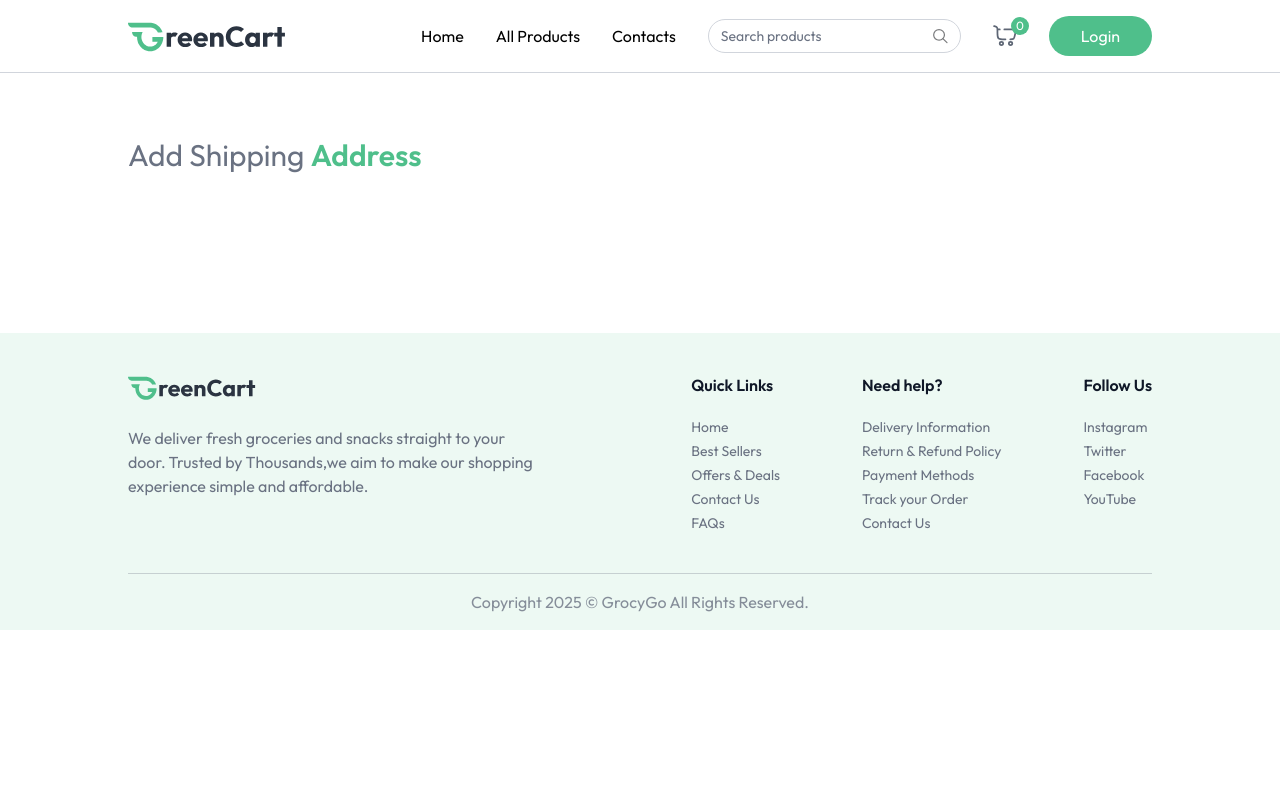
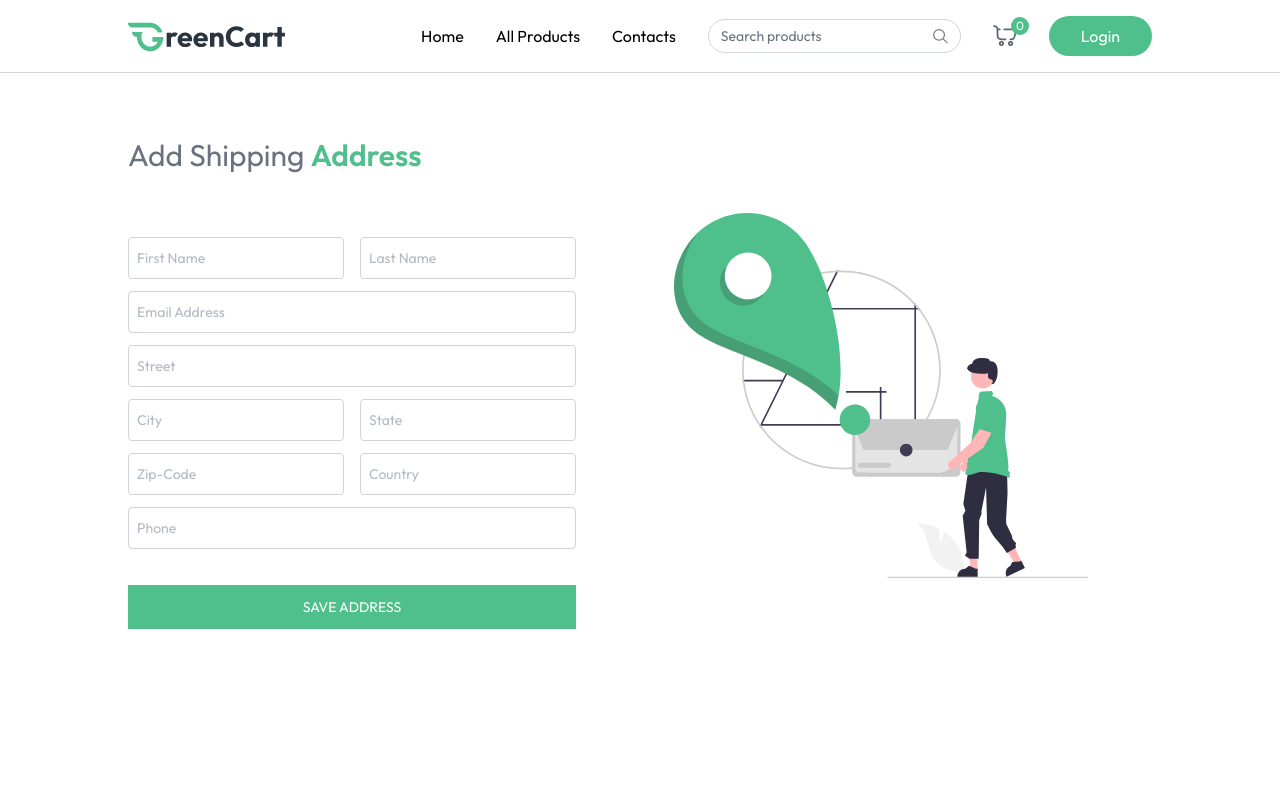
Before and after one commit to parastuteja/GrocyGo, a React (Vite) app in the folder Client/: page /add-address in a window 1280 px wide. Shown: the top 800 px of the page. Built offline with nearby package versions, Linux system fonts and the light colour scheme.

Commit message:
Update Form

```diff
--- a/Client/src/App.jsx
+++ b/Client/src/App.jsx
@@ -11,6 +11,9 @@
 import ProductDetails from './Pages/ProductDetails'
 import Cart from './Pages/Cart'
 import AddAddress from './Pages/AddAddress'
+import MyOrders from './Pages/MyOrders'
+
+
 
 
 function App() {
@@ -30,7 +33,10 @@
      <Route path='/products/:category' element={<ProductCategory/>}/>
      <Route path='/products/:category/:id' element={<ProductDetails/>}/>
      <Route path='/cart'element={<Cart/>}/>
-    <Route path='/add-address' element={<AddAddress/>}/>
+   <Route path='/add-address' element={<AddAddress/>}/>
+      <Route path='/my-orders' element={<MyOrders/>}/>
+
+
 
     </Routes>
  </div>
--- a/Client/src/Pages/AddAddress.jsx
+++ b/Client/src/Pages/AddAddress.jsx
@@ -1,10 +1,67 @@
-import React from 'react'
+import React, { useState } from 'react'
+import { assets } from '../assets/grocygoassets/assets'
 
+const InputField=({type,placeholder,name,handleChange,address})=>(
+  <input className='w-full px-2 py-2.5 border border-gray-500/30 rounded outline-none text-gray-500 focus:border-primary transition'
+  type={type}
+  placeholder={placeholder}
+  name={name}
+  onChange={handleChange}
+  value={address[name]}
+  required
+
+
+  />
+)
 function AddAddress() {
+  const [address,setAddress]=useState({
+    fistName:'',
+    lastName:'',
+    email:'',
+    street:'',
+    city:'',
+    state:'',
+    zipcode:'',
+    county:'',
+    phone:'',
+  })
+  const handleChange =(e)=>{
+const{name,value}=e.target;
+setAddress((prevAddress)=>({
+...prevAddress,
+[name]:value,
+}))
+  }
+  const onSubmitHandler=async(e)=>{
+e.preventDefault();
+  }
   return (
 
     <div className='mt-16 pb-16'>
         <p className='text-2xl md:text-3xl text-gray-500'>Add Shipping <span className='font-semibold text-primary'>Address</span></p>
+        <div className='flex flex-col-reverse md:flex-row justify-between mt-10'>
+<div className='flex-1 max-w-md'>
+<form onSubmit={onSubmitHandler} className='space-y-3 mt-6 text-sm'>
+<div className='grid grid-cols-2 gap-4'>
+<InputField handleChange={handleChange} address={address} name='firstName' type='text' placeholder='First Name'/>
+<InputField handleChange={handleChange} address={address} name='lastName' type='text' placeholder='Last Name'/>
+</div>
+<InputField handleChange={handleChange} address={address} name='email' type='email' placeholder='Email Address'/>
+<InputField handleChange={handleChange} address={address} name='street' type='text' placeholder='Street'/>
+<div className='grid grid-cols-2 gap-4'>
+  <InputField handleChange={handleChange} address={address} name='city' type='text' placeholder='City'/>
+  <InputField handleChange={handleChange} address={address} name='state' type='text' placeholder='State'/>
+</div>
+<div className='grid grid-cols-2 gap-4'>
+  <InputField handleChange={handleChange} address={address} name='zipcode' type='number' placeholder='Zip-Code'/>
+  <InputField handleChange={handleChange} address={address} name='country' type='text' placeholder='Country'/>
+</div>
+<InputField handleChange={handleChange} address={address} name='phone' type='number' placeholder='Phone'/>
+<button className='w-full mt-6 bg-primary text-white py-3 hover:bg-primary-dull transition cursor-pointer uppercase'>Save Address</button>
+</form>
+</div>
+<img className='md:mr-16 mb-16 md:mt-0' src={assets.add_address_iamge} alt="Address" />
+        </div>
     </div>
   )
 }
```
Also changed, not shown: Client/src/Pages/MyOrders.jsx (added).
